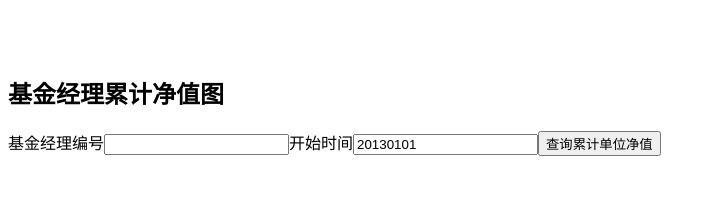
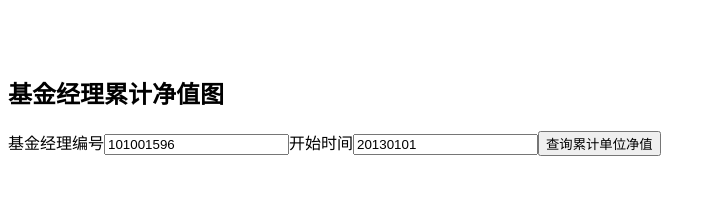
Before and after one commit to zijing-he/FundAnalysisClient, a Vue app: page / in a window 1280 px wide. Shown: the part 1940-2164 px from the top of the page, without its empty margins (0-716 px from the left). Built offline with nearby package versions, Linux system fonts and the light colour scheme; no server answers.

Commit message:
defaultvalue2value

```diff
--- a/src/components/ManagerPanel/AccNetPanel.vue
+++ b/src/components/ManagerPanel/AccNetPanel.vue
@@ -2,7 +2,7 @@
     <div>
         <h2>基金经理累计净值图</h2>
         <div>
-            <label>基金经理编号<input id="managerId" type="text" defaultValue="101001596"></label>
+            <label>基金经理编号<input id="managerId" type="text" value="101001596"></label>
             <label>开始时间<input type="startDate" value="20130101"></label>
             <button @click="drawAccNet" type="button">查询累计单位净值</button>
         </div>
```
